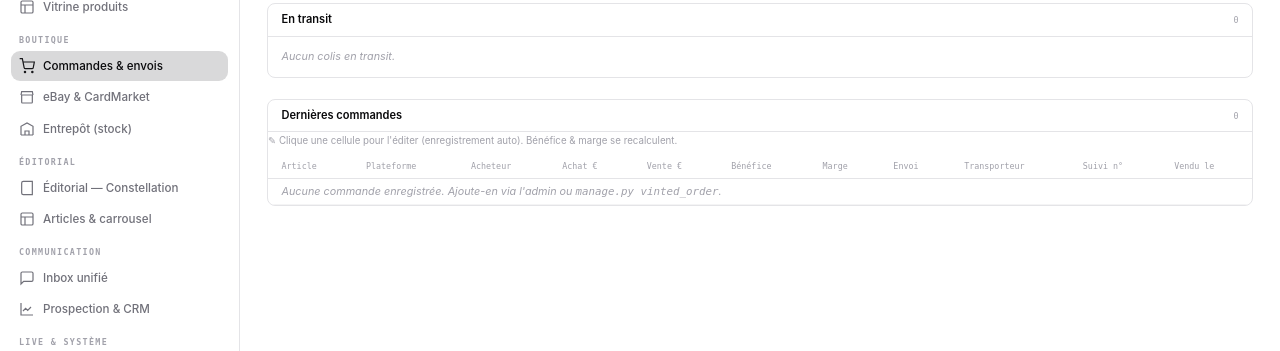
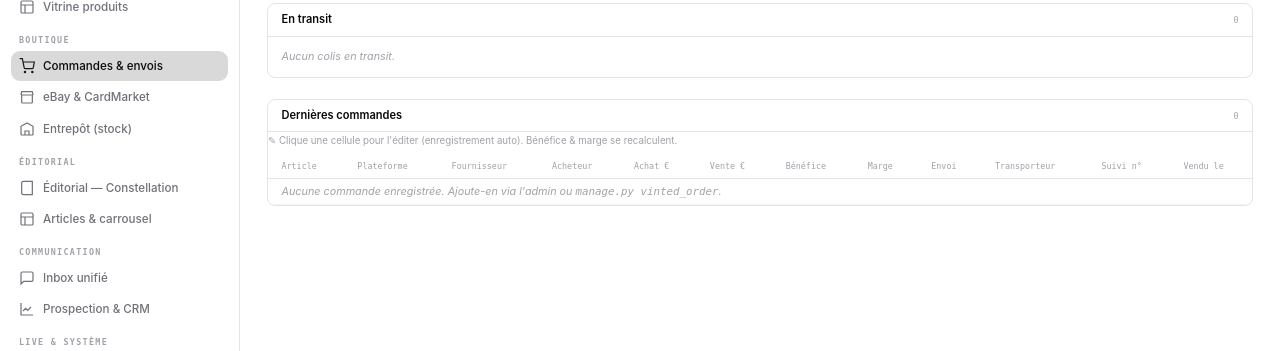
Before and after one commit to noesis-software-technologies/spacelabs, a Django app: page /vinted/ in a window 1280 px wide. Shown: the part 244-595 px from the top of the page. Run offline with Django 5.2, Linux system fonts and the light colour scheme; the visitor is signed in with stand-in values (Sample User, id 1); data that the repository does not hold is empty.

Commit message:
vinted: fournisseur sur les commandes + colonne inline dashboard
FK VintedOrder.fournisseur (admin filtre/autocomplete, colonne éditable inline
sur /vinted/). Toutes les ventes + le stock TikTok rattachés à import_pokepoke.

Co-Authored-By: Claude Opus 4.8 <noreply@anthropic.com>

```diff
--- a/apps/vinted/admin.py
+++ b/apps/vinted/admin.py
@@ -25,11 +25,11 @@ class VintedOrderAdmin(admin.ModelAdmin):
     list_display = ("numero", "plateforme", "titre", "acheteur", "prix_achat",
                     "prix_vente", "benefice_col", "marge_col", "statut_envoi",
                     "transporteur", "tracking", "suivi_col", "date_vente")
-    list_filter = ("plateforme", "statut_envoi", "transporteur", "date_vente")
+    list_filter = ("plateforme", "fournisseur", "statut_envoi", "transporteur", "date_vente")
     search_fields = ("numero", "titre", "acheteur", "tracking", "notes")
     list_editable = ("statut_envoi", "transporteur", "tracking")
     date_hierarchy = "date_vente"
-    autocomplete_fields = ("listing",)
+    autocomplete_fields = ("listing", "fournisseur")
     readonly_fields = ("benefice_col", "marge_col", "cree_le", "maj_le")
     fieldsets = (
         ("Article", {"fields": ("plateforme", "listing", "titre", "numero", "acheteur")}),
--- a/apps/vinted/models.py
+++ b/apps/vinted/models.py
@@ -105,6 +105,9 @@ class VintedOrder(models.Model):
     est calculé, jamais saisi — source unique de vérité pour le suivi de marge."""
     plateforme = models.CharField(max_length=12, choices=PLATEFORMES, default="vinted",
                                   db_index=True, help_text="Place de marché de la vente")
+    fournisseur = models.ForeignKey("Fournisseur", null=True, blank=True,
+                                    on_delete=models.SET_NULL, related_name="ventes",
+                                    help_text="Source d'approvisionnement de l'article")
     numero = models.CharField(
         max_length=60, blank=True, db_index=True,
         help_text="N° de commande / transaction (identifiant public de la plateforme)")
--- a/apps/vinted/views.py
+++ b/apps/vinted/views.py
@@ -79,6 +79,7 @@ def dashboard(request):
         "par_plateforme": par_plateforme,
         "statuts": STATUTS_ENVOI,
         "transporteurs": TRANSPORTEURS,
+        "fournisseurs": list(Fournisseur.objects.filter(actif=True)),
         "sans_suivi": [o for o in orders
                        if o.statut_envoi in ("expedie", "livre") and not o.tracking],
         "active_nav": "vinted",
@@ -135,6 +136,13 @@ def order_update(request, pk):
             if val not in _EDIT_CHOICE[field]:
                 return JsonResponse({"ok": False, "error": "valeur invalide"}, status=400)
             setattr(order, field, val)
+        elif field == "fournisseur":
+            if val == "":
+                order.fournisseur = None
+            elif val.isdigit() and Fournisseur.objects.filter(pk=int(val)).exists():
+                order.fournisseur_id = int(val)
+            else:
+                return JsonResponse({"ok": False, "error": "fournisseur inconnu"}, status=400)
         else:
             return JsonResponse({"ok": False, "error": "champ non éditable"}, status=400)
     except (InvalidOperation, ValueError):
--- a/templates/vinted/dashboard.html
+++ b/templates/vinted/dashboard.html
@@ -138,7 +138,7 @@
       <div class="hint">✎ Clique une cellule pour l'éditer (enregistrement auto). Bénéfice & marge se recalculent.</div>
       <table class="orders">
         <thead><tr>
-          <th>Article</th><th>Plateforme</th><th>Acheteur</th><th>Achat €</th><th>Vente €</th>
+          <th>Article</th><th>Plateforme</th><th>Fournisseur</th><th>Acheteur</th><th>Achat €</th><th>Vente €</th>
           <th>Bénéfice</th><th>Marge</th><th>Envoi</th><th>Transporteur</th><th>Suivi n°</th><th>Vendu le</th>
         </tr></thead>
         <tbody>
@@ -149,6 +149,9 @@
               <select data-pk="{{ o.pk }}" data-field="plateforme">
                 {% for val, lbl in plateformes %}<option value="{{ val }}" {% if o.plateforme == val %}selected{% endif %}>{{ lbl }}</option>{% endfor %}
               </select>
+            </td>
+            <td>
+              <select data-pk="{{ o.pk }}" data-field="fournisseur"><option value="">—</option>{% for f in fournisseurs %}<option value="{{ f.pk }}" {% if o.fournisseur_id == f.pk %}selected{% endif %}>{{ f.nom }}</option>{% endfor %}</select>
             </td>
             <td class="edit" data-pk="{{ o.pk }}" data-field="acheteur" contenteditable="true">{{ o.acheteur }}</td>
             <td class="num edit" data-pk="{{ o.pk }}" data-field="prix_achat" contenteditable="true">{{ o.prix_achat|default_if_none:"" }}</td>
@@ -170,7 +173,7 @@
             <td><input type="date" data-pk="{{ o.pk }}" data-field="date_vente" value="{{ o.date_vente|date:'Y-m-d' }}"></td>
           </tr>
         {% empty %}
-          <tr><td colspan="11" class="empty">Aucune commande enregistrée. Ajoute-en via l'admin ou <code>manage.py vinted_order</code>.</td></tr>
+          <tr><td colspan="12" class="empty">Aucune commande enregistrée. Ajoute-en via l'admin ou <code>manage.py vinted_order</code>.</td></tr>
         {% endfor %}
         </tbody>
       </table>
```
Also changed, not shown: apps/vinted/migrations/0007_vintedorder_fournisseur.py (added).
